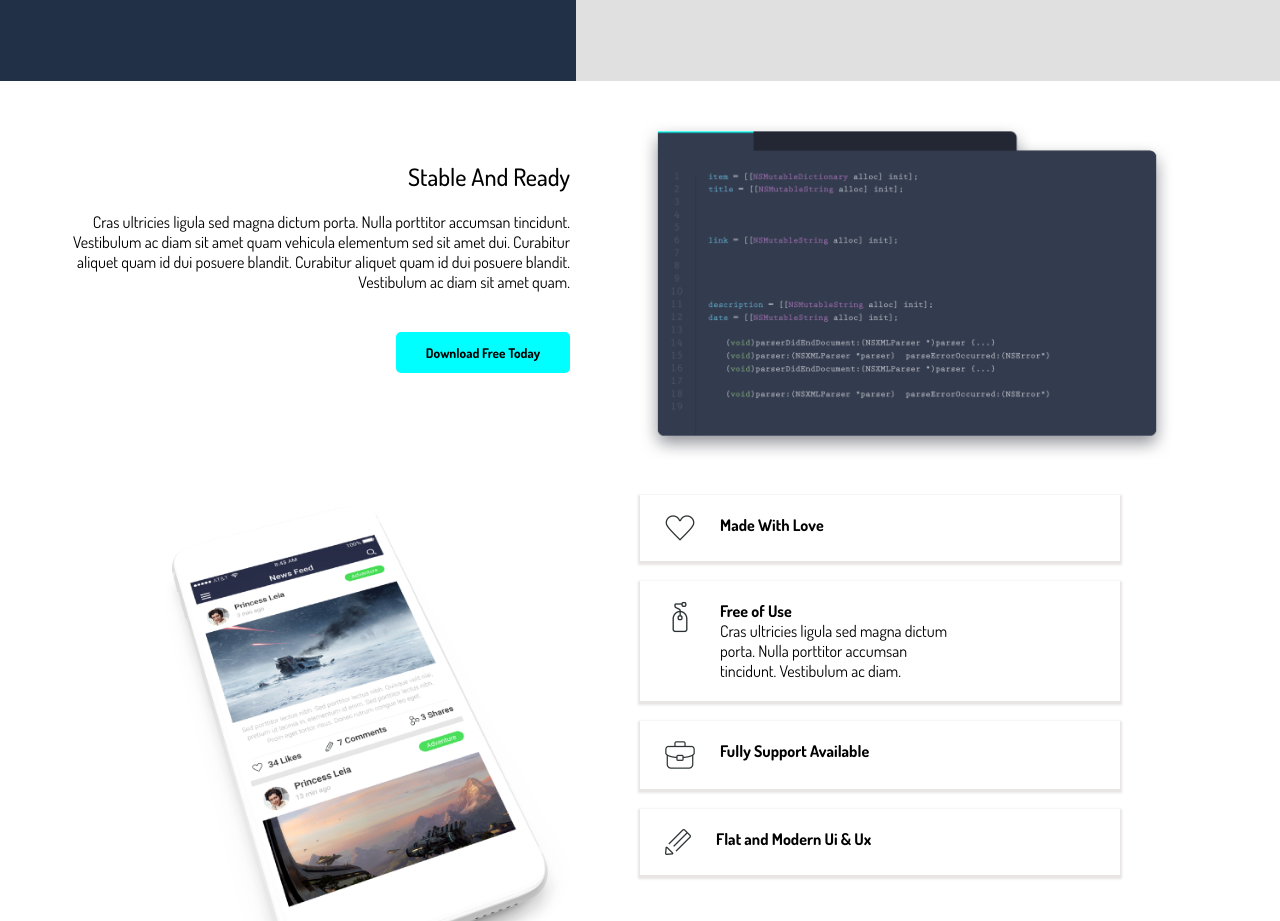
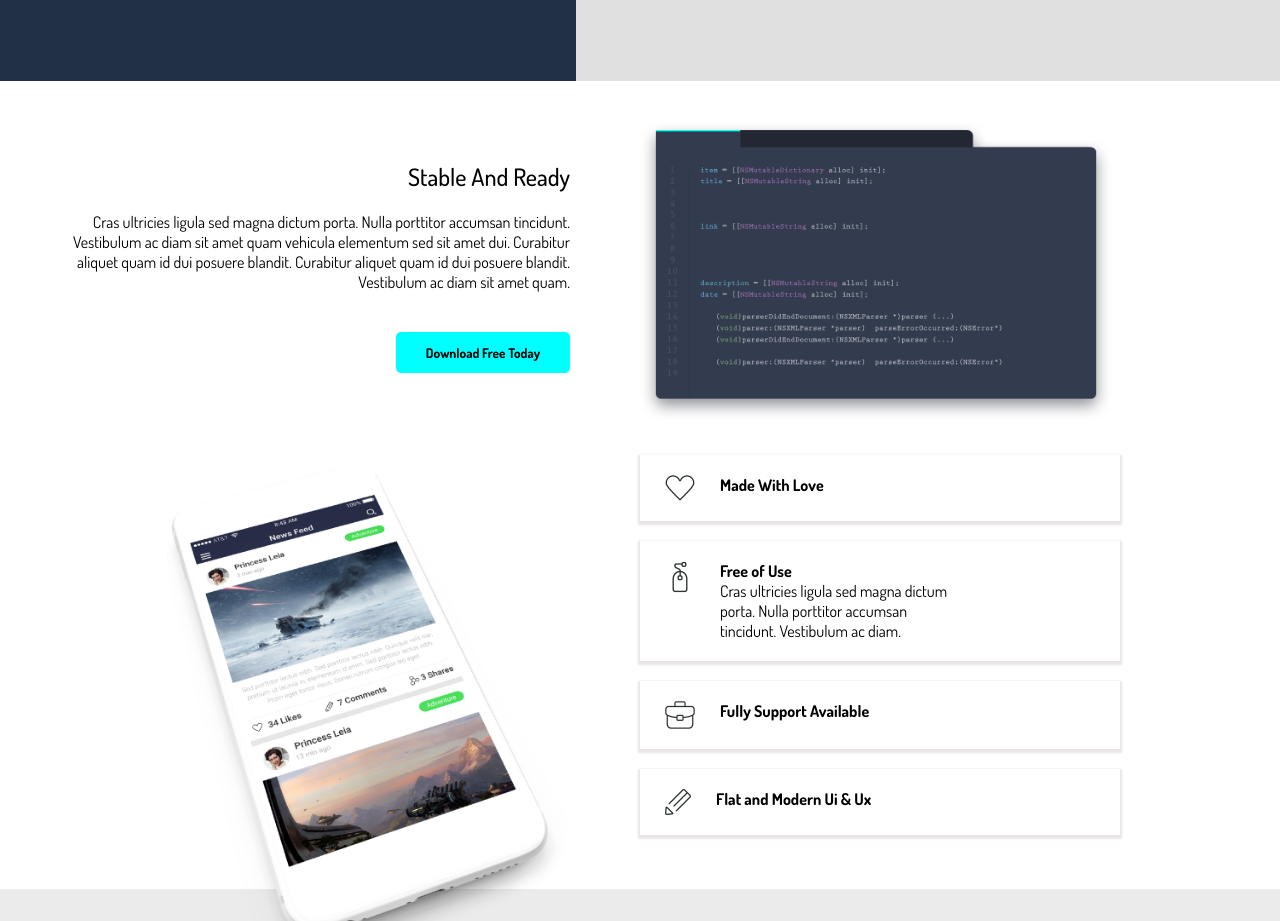
Before and after one commit to pronob-pvs/Appo, a plain HTML site: page Appo/index.html in a window 1280 px wide. Shown: the part 1383-2304 px from the top of the page. Drawn offline with Linux system fonts and the light colour scheme; files whose address does not match are found by name.

Commit message:
Update style.css

```diff
--- a/Appo/CSS/style.css
+++ b/Appo/CSS/style.css
@@ -228,9 +228,10 @@ header{
 .code{
     width: 25%;
     float: left;
+    text-align: center;
 }
 .code img{
-    height: 340px;
+    height: 300px;
 }
 
 #screen-part{
```
